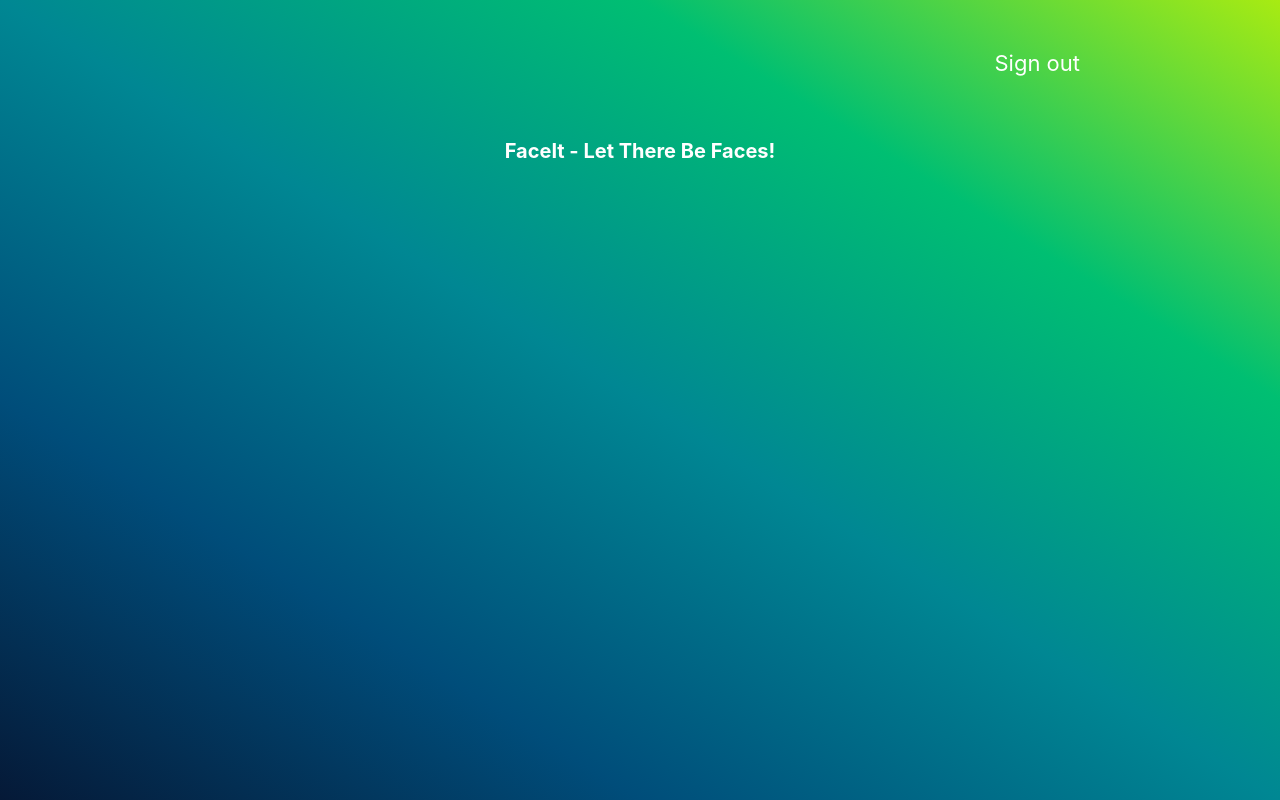
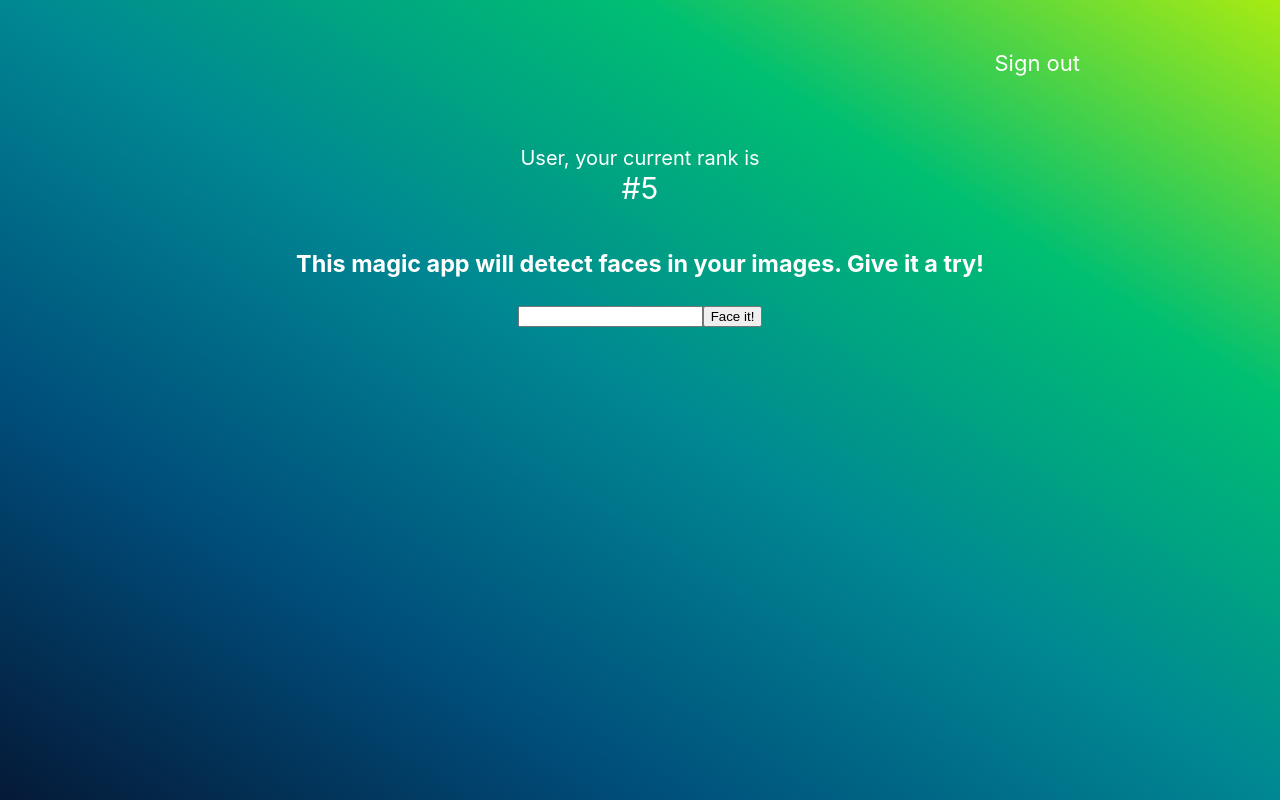
Before and after one commit to k-awe-some/face-it, a React (Create React App) app: page / in a window 1280 px wide. Built offline with nearby package versions, Linux system fonts and the light colour scheme.

Commit message:
added LinkForm & Rank; initialized styling

```diff
--- a/src/App.js
+++ b/src/App.js
@@ -3,12 +3,15 @@ import React from "react";
 import "./App.scss";
 
 import Navbar from "./components/nav-bar/nav-bar.component";
+import LinkForm from "./components/link-form/link-form.component";
+import Rank from "./components/rank/rank.component";
 
 function App() {
   return (
     <div className="App">
       <Navbar />
-      <h1>FaceIt - Let There Be Faces!</h1>
+      <Rank />
+      <LinkForm />
     </div>
   );
 }
--- /dev/null
+++ b/src/components/link-form/link-form.component.jsx
@@ -0,0 +1,18 @@
+import React from "react";
+
+import "./link-form.styles.scss";
+
+const LinkForm = () => (
+  <div className="linkform">
+    <h3 className="linkform__instruction">
+      {"This magic app will detect faces in your images. Give it a try!"}
+    </h3>
+
+    <form className="linkform__input">
+      <input type="text" label="link" />
+      <input type="submit" value="Face it!" />
+    </form>
+  </div>
+);
+
+export default LinkForm;
--- /dev/null
+++ b/src/components/link-form/link-form.styles.min.css
@@ -0,0 +1 @@
+.linkform{font-size:2rem;display:flex;flex-direction:column;align-items:center}
--- /dev/null
+++ b/src/components/link-form/link-form.styles.scss
@@ -0,0 +1,6 @@
+.linkform {
+  font-size: 2rem;
+  display: flex;
+  flex-direction: column;
+  align-items: center;
+}
--- /dev/null
+++ b/src/components/rank/rank.component.jsx
@@ -0,0 +1,13 @@
+import React from "react";
+
+import "./rank.styles.scss";
+
+const Rank = () => (
+  <p className="rank">
+    {`User, your current rank is`}
+    <br />
+    <span>{"#5"}</span>
+  </p>
+);
+
+export default Rank;
--- /dev/null
+++ b/src/components/rank/rank.styles.min.css
@@ -0,0 +1 @@
+.rank{text-align:center;font-size:2rem}.rank span{font-size:3rem}
--- /dev/null
+++ b/src/components/rank/rank.styles.scss
@@ -0,0 +1,8 @@
+.rank {
+  text-align: center;
+  font-size: 2rem;
+
+  span {
+    font-size: 3rem;
+  }
+}
```
